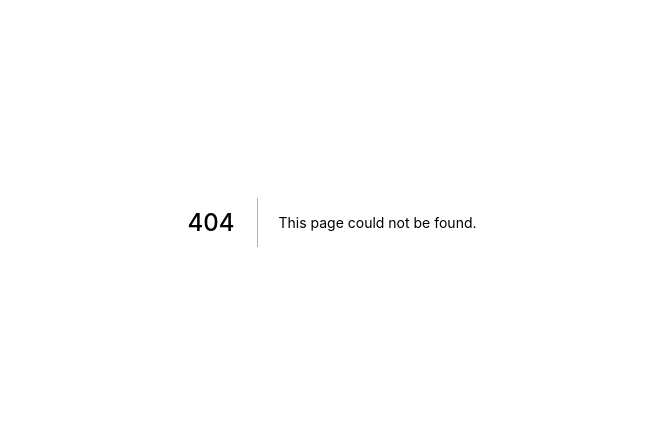
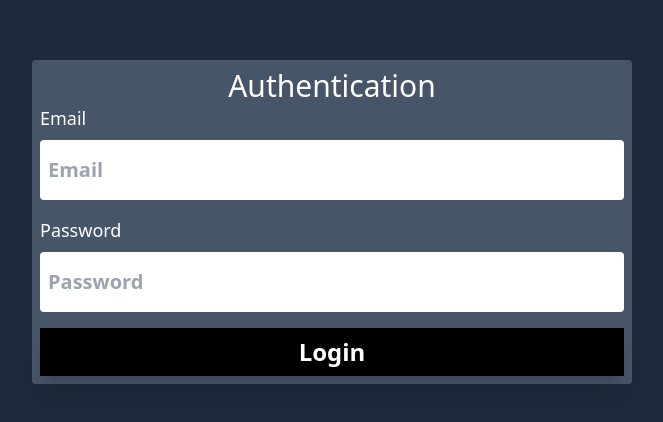
Before and after one commit to iagormoraes/crypto-market, a Next.js app in the folder client/: page /login in a window 1280 px wide. Before the commit this address had no page. Shown: the part 178-600 px from the top of the page, without its empty margins (308-971 px from the left). Built offline with nearby package versions, Linux system fonts and the light colour scheme.

Commit message:
feat: add login screen

```diff
--- /dev/null
+++ b/client/pages/login.tsx
@@ -0,0 +1,70 @@
+import { useCallback } from 'react';
+import { NextPageContext } from 'next';
+import { getCsrfToken, signIn } from 'next-auth/react';
+import { useRouter } from 'next/router';
+import { Field, Form, Formik } from 'formik';
+import * as Yup from 'yup';
+
+import Button from '../src/commons/components/buttons/Button';
+import Input from '../src/commons/components/form/Input';
+import InputError from '../src/commons/components/form/InputError';
+import PageError from '../src/commons/components/errors/PageError';
+
+const LoginSchema = Yup.object().shape({
+  email: Yup.string().email().required(),
+  password: Yup.string().min(3).max(18).required(),
+});
+
+export default function Login({ csrfToken }: { csrfToken: string }) {
+  const { error } = useRouter().query;
+
+  const handleSubmit = useCallback((values: Record<string, any>) => {
+    signIn('credentials', {
+      ...values,
+      callbackUrl: `${window.location.origin}/`,
+    });
+  }, []);
+  return (
+    <div className="w-screen h-screen flex justify-center items-start md:items-center">
+      <Formik
+        initialValues={{
+          csrfToken,
+          email: '',
+          password: '',
+        }}
+        validationSchema={LoginSchema}
+        onSubmit={handleSubmit}
+      >
+        {({ errors, touched }) => (
+          <Form className="flex flex-col rounded bg-blueGray-600 m-2 md:m-0 p-2 w-full md:w-[600px]">
+            <h2 className="text-center text-white text-3xl">Authentication</h2>
+            <PageError error={error} />
+            <input name="csrfToken" type="hidden" defaultValue={csrfToken} />
+            <Field name="email" placeholder="Email" component={Input} />
+            {errors.email && touched.email ? (
+              <InputError>{errors.email}</InputError>
+            ) : null}
+            <Field
+              name="password"
+              type="password"
+              placeholder="Password"
+              component={Input}
+            />
+            {errors.password && touched.password ? (
+              <InputError>{errors.password}</InputError>
+            ) : null}
+            <Button type="submit">Login</Button>
+          </Form>
+        )}
+      </Formik>
+    </div>
+  );
+}
+
+export async function getServerSideProps(context: NextPageContext) {
+  return {
+    props: {
+      csrfToken: await getCsrfToken(context),
+    },
+  };
+}
```
